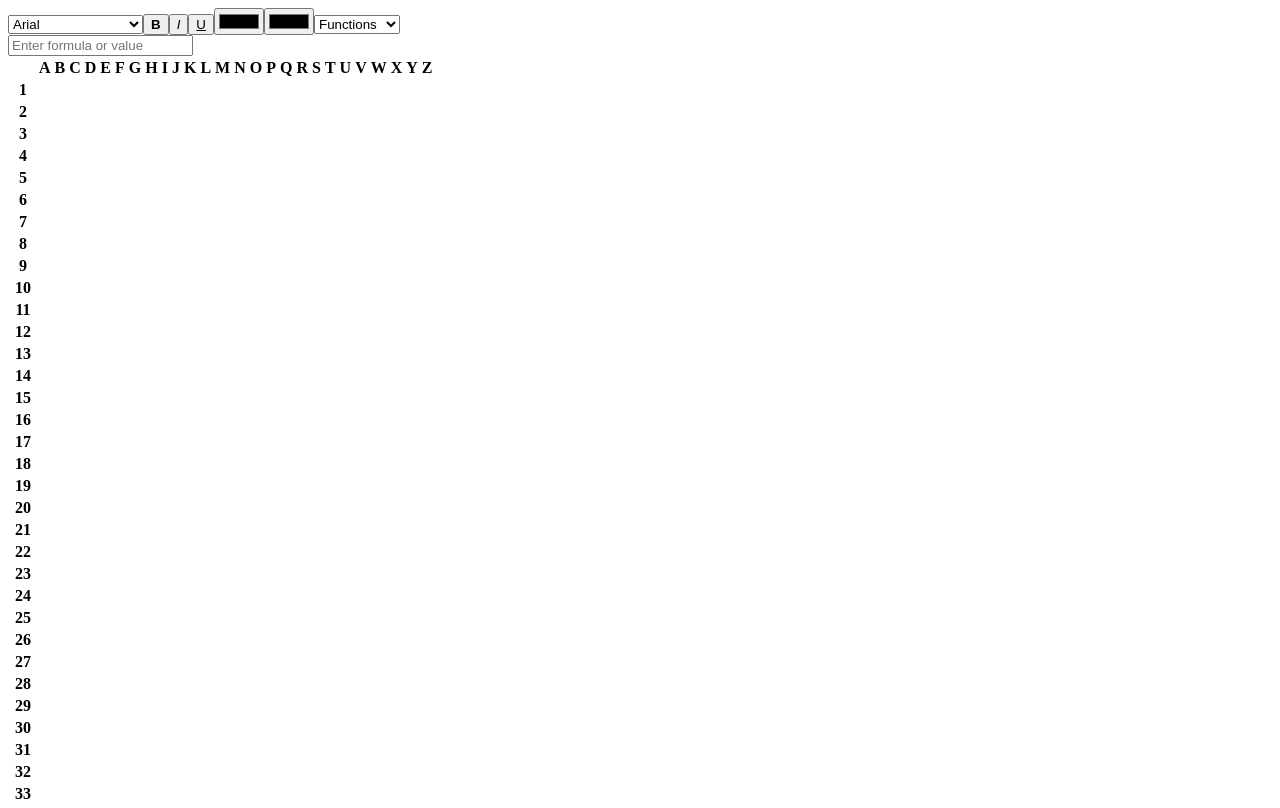
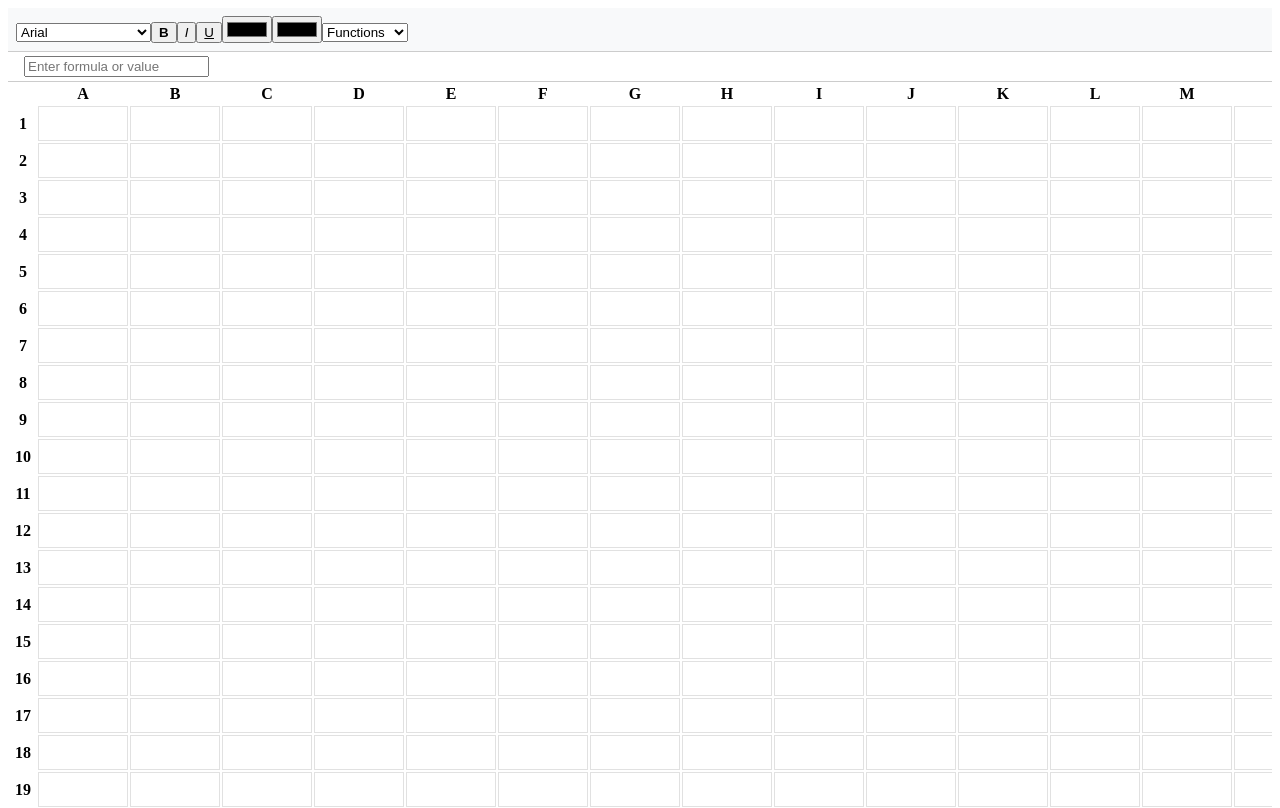
Before and after one commit to gnsgns6/GSheets, a React (Vite) app: page / in a window 1280 px wide. Shown: the top 808 px of the page. Built offline with nearby package versions, Linux system fonts and the light colour scheme.

Commit message:
Add basic CSS styling for spreadsheet layout and cell appearance

```diff
--- a/src/App.css
+++ b/src/App.css
@@ -0,0 +1,36 @@
+.app {
+  height: 100vh;
+  display: flex;
+  flex-direction: column;
+}
+
+.toolbar {
+  padding: 8px;
+  border-bottom: 1px solid #ccc;
+  background-color: #f8f9fa;
+}
+
+.formula-bar {
+  padding: 4px 8px;
+  border-bottom: 1px solid #ccc;
+  display: flex;
+  align-items: center;
+  gap: 8px;
+}
+
+.spreadsheet {
+  flex: 1;
+  overflow: auto;
+}
+
+.cell {
+  border: 1px solid #e1e1e1;
+  padding: 4px;
+  min-width: 80px;
+  height: 25px;
+  outline: none;
+}
+
+.cell.active {
+  border: 2px solid #1a73e8;
+}
```
